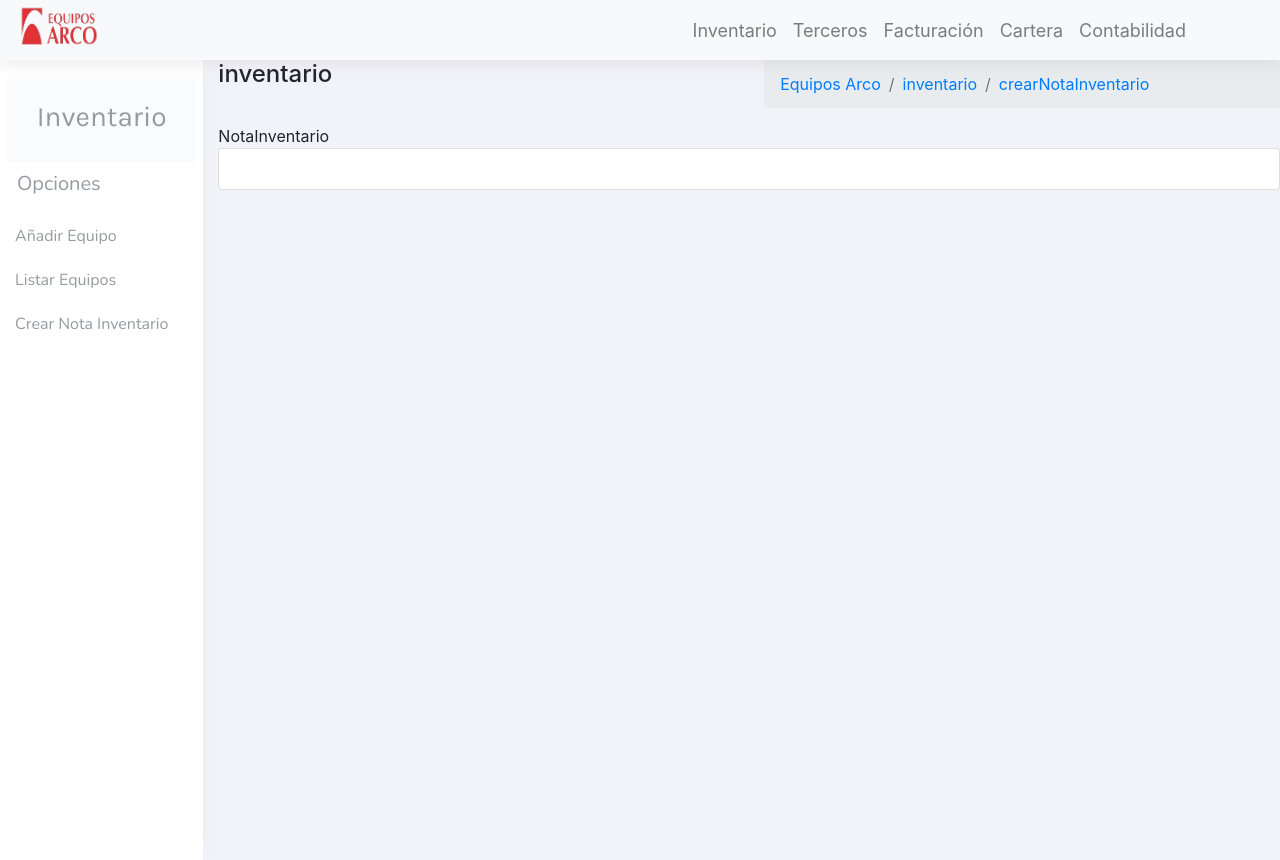
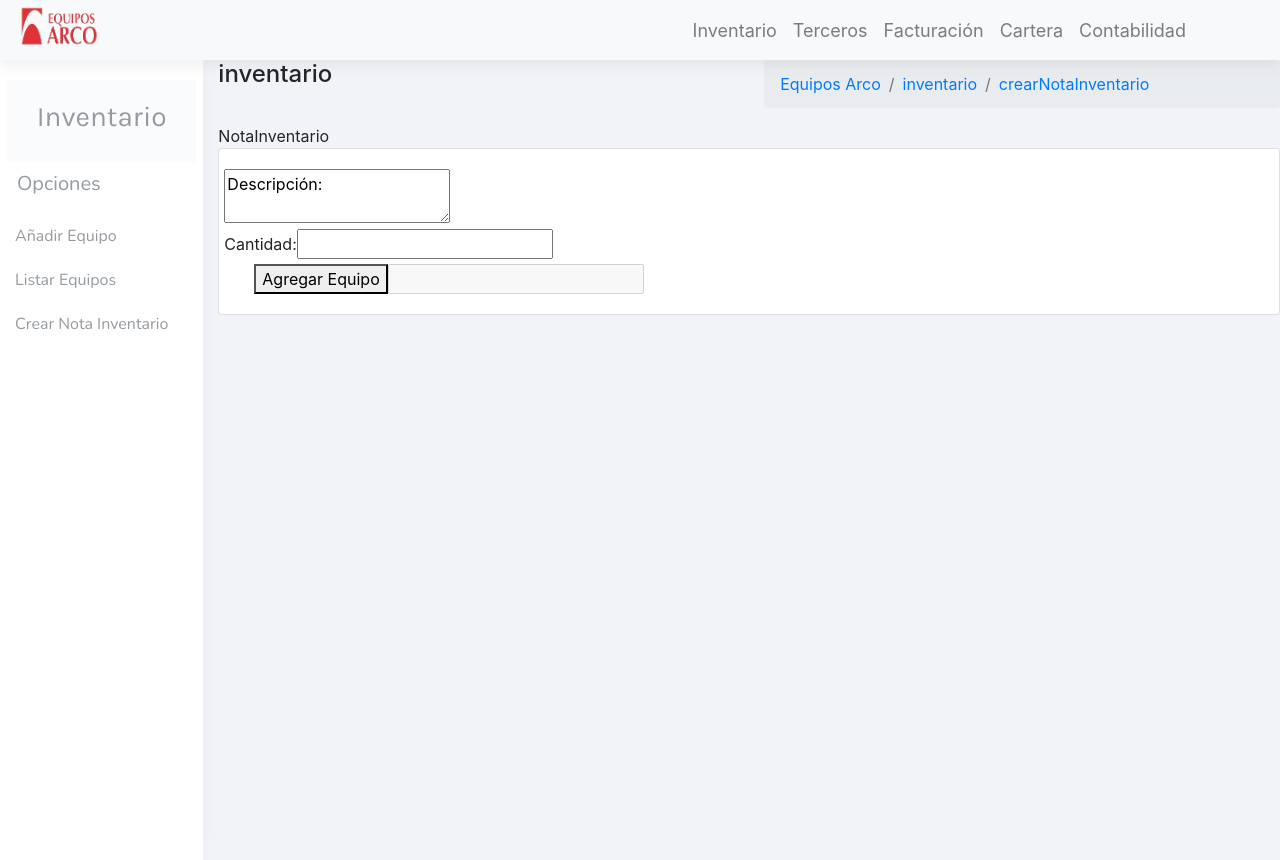
Before and after one commit to ar-corinaldi/EquiposARCO, a React (Create React App) app in the folder front/: page /inventario/crearNotaInventario in a window 1280 px wide. Built offline with nearby package versions, Linux system fonts and the light colour scheme.

Commit message:
Funciona Modal Agregar Equipo

```diff
--- a/front/src/components/Equipo/EquipoCreate/EquipoComponente.js
+++ b/front/src/components/Equipo/EquipoCreate/EquipoComponente.js
@@ -6,7 +6,7 @@ import Row from "react-bootstrap/Row";
 import Col from "react-bootstrap/Col";
 import Container from "react-bootstrap/Container";
 import "./EquipoCreate.css";
-
+import withEquipoList from "../EquipoList/withEquipoList";
 function EquipoComponenteForm(props) {
   const { setComponentes, componentes } = props;
   const [show, setShow] = useState(false);
@@ -28,8 +28,8 @@ function EquipoComponenteForm(props) {
       </Row>
 
       <Modal
-        title={"Precios del Equipo"}
-        body={() => <EquipoList setComponentes={setComponentes} />}
+        title={"Componente del Equipo"}
+        body={withEquipoList(EquipoList, setComponentes, "componentes")}
         show={show}
         setShow={setShow}
         estado={componentes}
--- a/front/src/components/Equipo/EquipoList/EquipoRow.js
+++ b/front/src/components/Equipo/EquipoList/EquipoRow.js
@@ -11,7 +11,7 @@ function EquipoRow(props) {
       <tr>
         <td>
           {handleClickEquipo ? (
-            <Link to={url} onClick={handleClickEquipo}>
+            <Link to={url} onClick={() => handleClickEquipo(props.equipo)}>
               {props.equipo.nombreEquipo}
             </Link>
           ) : (
--- /dev/null
+++ b/front/src/components/Equipo/EquipoList/withEquipoList.js
@@ -0,0 +1,24 @@
+import React from "react";
+
+export const ContextEquipoList = React.createContext(true);
+
+const withEquipoList = (EquipoList, setState, stateNombre) => (props) => {
+  const handleClickEquipo = (equipo) => {
+    if (stateNombre === "componentes") {
+      setState((prev) => [...prev, { cantidad: 0, equipo }]);
+    } else if (stateNombre === "inventario") {
+      setState((prevState) => ({
+        ...prevState, // keep all other key-value pairs
+        equipo, // update the value of specific key
+      }));
+    }
+  };
+
+  return (
+    <ContextEquipoList.Provider value={handleClickEquipo}>
+      <EquipoList {...props} />
+    </ContextEquipoList.Provider>
+  );
+};
+
+export default withEquipoList;
--- a/front/src/components/NotaInventario/NotaInventarioCreate.js
+++ b/front/src/components/NotaInventario/NotaInventarioCreate.js
@@ -1,9 +1,27 @@
-import React from "react";
+import React, { useState } from "react";
 import Col from "react-bootstrap/Col";
 import Card from "react-bootstrap/Card";
 import Row from "react-bootstrap/Row";
+import Modal from "../Modal";
+import EquipoList from "../Equipo/EquipoList/EquipoList";
+import withEquipoList from "../Equipo/EquipoList/withEquipoList";
 
 function NotaInventarioCreate() {
+  const [show, setShow] = useState(false);
+  const [notaInventario, setNotaInventario] = useState({
+    equipo: { nombreEquipo: "" },
+  });
+
+  const handleClick = (e) => {
+    e.preventDefault();
+    setShow(true);
+  };
+
+  const handleChange = (e) => {
+    const newNotaInventario = notaInventario;
+    newNotaInventario[e.target.name] = e.target.value;
+    setNotaInventario(e.target.value);
+  };
   return (
     <Col>
       NotaInventario
@@ -12,7 +30,49 @@ function NotaInventarioCreate() {
           <Card>
             <Card.Body>
               <form>
-                <div></div>
+                <Row>
+                  <div className="group-form">
+                    <textarea
+                      name="descripcion"
+                      // value=""
+                      // onChange={handleChange}
+                    >
+                      Descripción:
+                    </textarea>
+                  </div>
+                </Row>
+                <Row>
+                  <div className="group-form">
+                    <label htmlFor="cantidad">Cantidad:</label>
+                    <input
+                      name="cantidad"
+                      value={""}
+                      onChange={handleChange}
+                      type="text"
+                    />
+                  </div>
+                </Row>
+                <div className="group-form">
+                  <Modal
+                    title={"Equipo a añadir nota de inventario"}
+                    body={withEquipoList(
+                      EquipoList,
+                      setNotaInventario,
+                      "inventario"
+                    )}
+                    show={show}
+                    setShow={setShow}
+                    estado={notaInventario}
+                    header
+                  />
+                  <Col>
+                    <button onClick={handleClick}>Agregar Equipo</button>
+                    <input
+                      disabled
+                      defaultValue={notaInventario.equipo.nombreEquipo}
+                    />
+                  </Col>
+                </div>
               </form>
             </Card.Body>
           </Card>
```
